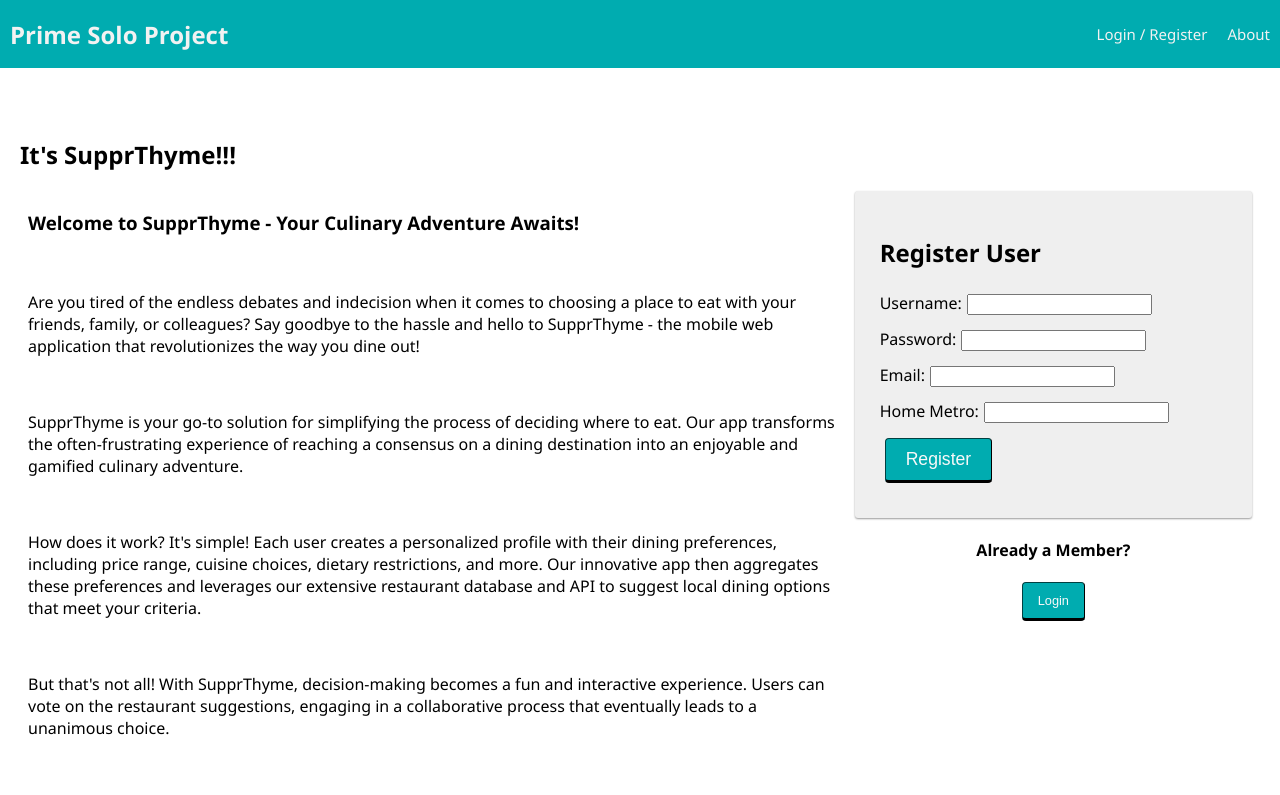
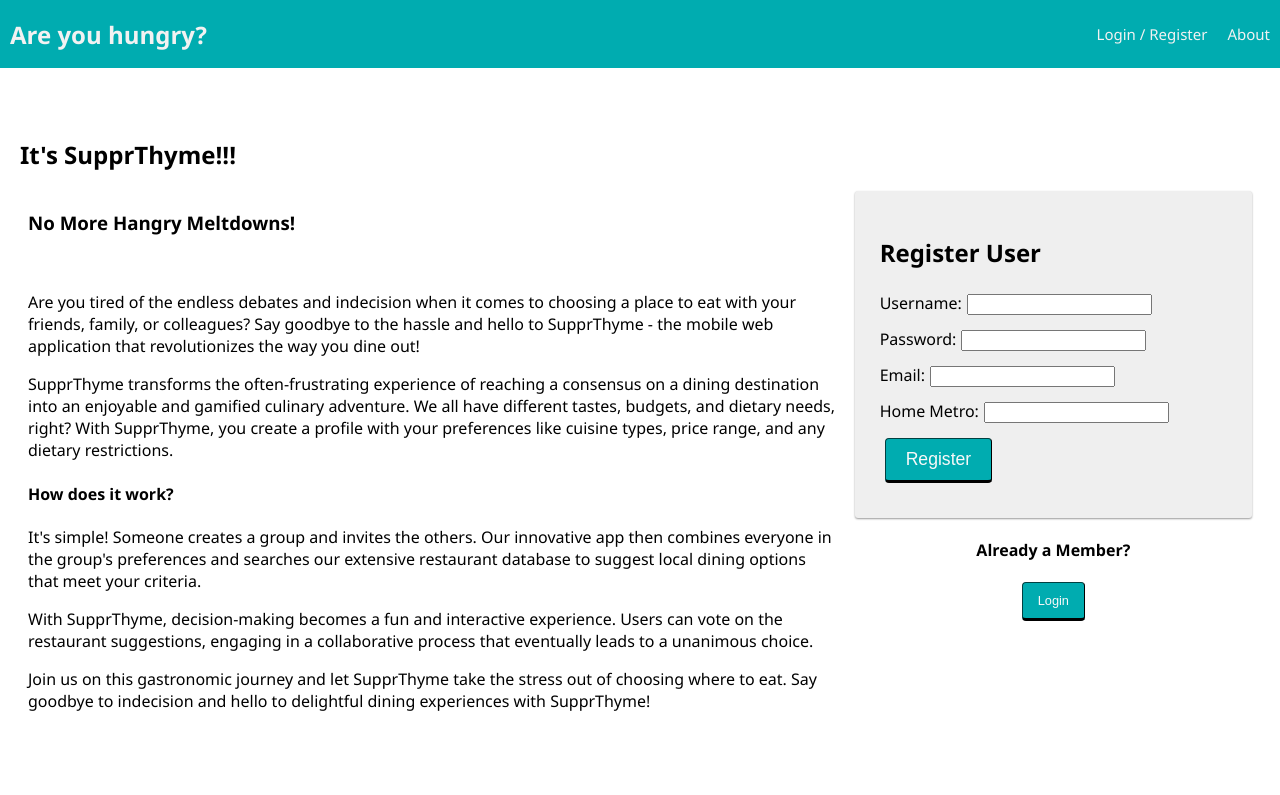
Before and after one commit to NekkidBear/SupprThyme, a React (Vite) app: page /#/home in a window 1280 px wide. Shown: the top 795 px of the page. Built offline with nearby package versions, Linux system fonts and the light colour scheme; no server answers.

Commit message:
update nav bar and landing pages

```diff
--- a/index.html
+++ b/index.html
@@ -4,7 +4,7 @@
     <meta charset="utf-8">
     <meta name="viewport" content="width=device-width, initial-scale=1, shrink-to-fit=no">
     <meta name="theme-color" content="#000000">
-    <title>Prime Solo Project</title>
+    <title>SupprThyme</title>
   </head>
   <body>
     <noscript>
--- a/src/components/LandingPage/LandingPage.jsx
+++ b/src/components/LandingPage/LandingPage.jsx
@@ -19,7 +19,7 @@ function LandingPage() {
 
       <div className="grid">
         <div className="grid-col grid-col_8">
-          <h3>Welcome to SupprThyme - Your Culinary Adventure Awaits!</h3>
+          <h3>No More Hangry Meltdowns!</h3>
           <br />
           <p>
             Are you tired of the endless debates and indecision when it comes to
@@ -27,30 +27,27 @@ function LandingPage() {
             Say goodbye to the hassle and hello to SupprThyme - the mobile web
             application that revolutionizes the way you dine out!
           </p>
-          <br />
           <p>
-            SupprThyme is your go-to solution for simplifying the process of
-            deciding where to eat. Our app transforms the often-frustrating
-            experience of reaching a consensus on a dining destination into an
-            enjoyable and gamified culinary adventure.
+            SupprThyme transforms the often-frustrating experience of reaching a
+            consensus on a dining destination into an enjoyable and gamified
+            culinary adventure. We all have different tastes, budgets, and
+            dietary needs, right? With SupprThyme, you create a profile with
+            your preferences like cuisine types, price range, and any dietary
+            restrictions.
           </p>
-          <br />
+          <h4>How does it work?</h4>
           <p>
-            <span>How does it work?</span> It's simple! Each user creates a
-            personalized profile with their dining preferences, including price
-            range, cuisine choices, dietary restrictions, and more. Our
-            innovative app then aggregates these preferences and leverages our
-            extensive restaurant database and API to suggest local dining
-            options that meet your criteria.
+            It's simple! Someone creates a group and invites the others. Our
+            innovative app then combines everyone in the group's preferences and searches our
+            extensive restaurant database to suggest local dining options that
+            meet your criteria.
           </p>
-          <br />
           <p>
-            But that's not all! With SupprThyme, decision-making becomes a fun
-            and interactive experience. Users can vote on the restaurant
-            suggestions, engaging in a collaborative process that eventually
-            leads to a unanimous choice.
+            With SupprThyme, decision-making becomes a fun and interactive
+            experience. Users can vote on the restaurant suggestions, engaging
+            in a collaborative process that eventually leads to a unanimous
+            choice.
           </p>
-          <br />
           <p>
             Join us on this gastronomic journey and let SupprThyme take the
             stress out of choosing where to eat. Say goodbye to indecision and
--- a/src/components/Nav/Nav.jsx
+++ b/src/components/Nav/Nav.jsx
@@ -10,7 +10,7 @@ function Nav() {
   return (
     <div className="nav">
       <Link to="/home">
-        <h2 className="nav-title">Prime Solo Project</h2>
+        <h2 className="nav-title">Are you hungry?</h2>
       </Link>
       <div>
         {/* If no user is logged in, show these links */}
```
